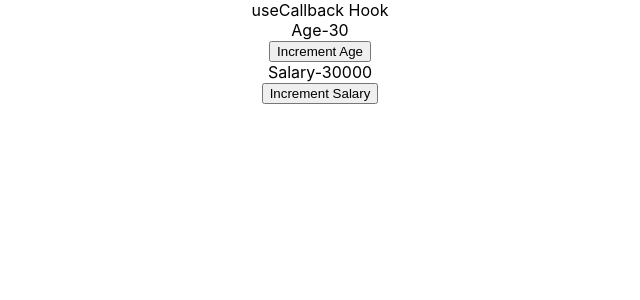
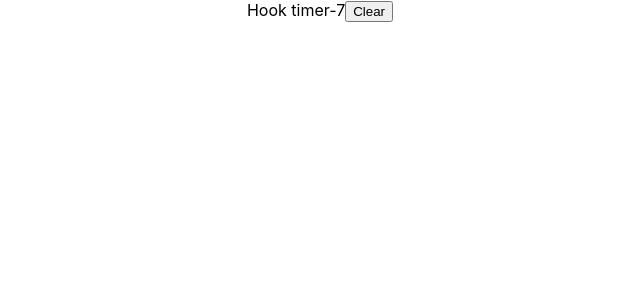
Before and after one commit to RoshniGuptaa/React_hooks, a React (Create React App) app: page / in a window 1280 px wide. Shown: the top 300 px of the page, without its empty margins (320-960 px from the left). Built offline with nearby package versions, Linux system fonts and the light colour scheme.

Commit message:
usseRef and useMemo

```diff
--- a/src/App.js
+++ b/src/App.js
@@ -1,6 +1,9 @@
 import './App.css';
 import React from 'react'
-import ParentComponent from './useCallback/ParentComponent';
+//import ParentComponent from './useCallback/ParentComponent';
+//import Counter from './useMemo/Counter';
+//import FocusInput from './useRef/FocusInput';
+import HookTimer from './useRef/HookTimer';
 //import CounterOne from './useReducer/CounterOne';
 //import CounterTwo from './useReducer/CounterTwo';
 //import DataFetching from './useReducer/DataFetching';
@@ -47,7 +50,13 @@ function App() {
        {/* <DataFetching></DataFetching> */}
 
        {/* --------------------------useCallBack------------------------------------ */}
-       <ParentComponent></ParentComponent>
+       {/* <ParentComponent></ParentComponent> */}
+
+       {/* @@@@@@@@@@@@@@@@@@@@@@@@@@@@@@@@@@@@@@@@@@@------------useMemo-------------@@@@@@@@@@@@@@@@@@@@@@ */}
+       {/* <Counter></Counter> */}
+       {/* -----------------useRef---------------- */}
+       {/* <FocusInput></FocusInput> */}
+       <HookTimer></HookTimer>
 
     </div>
   );
--- /dev/null
+++ b/src/useMemo/Counter.js
@@ -0,0 +1,31 @@
+import React ,{useState,useMemo}from 'react'
+
+function Counter() {
+
+    const [countOne ,setCountOne]=useState(0)
+    const[countTwo,setCountTwo]=useState(0)
+
+    const incrementOne=()=>{
+        setCountOne(countOne+1)
+    }
+    const incrementTwo=()=>{
+        setCountTwo(countTwo+2)
+    }
+    const isEven= useMemo(()=>{
+        return countOne % 2 === 0
+    },[countOne])
+
+  return (
+    <div>
+      <div>
+        <button onClick={incrementOne}>Count one-{countOne}</button>
+        <span>{isEven?"Even":"Odd"}</span>
+      </div>
+      <div>
+        <button onClick={incrementTwo}>Count one-{countTwo}</button>
+      </div>
+    </div>
+  )
+}
+
+export default Counter
--- /dev/null
+++ b/src/useRef/FocusInput.js
@@ -0,0 +1,14 @@
+import React,{useEffect,useRef} from 'react'
+//Focusing element with help of ref
+export default function FocusInput() {
+
+    const inputRef = useRef(null);
+  useEffect(()=>{
+         inputRef.current.focus();
+  },[])
+  return (
+    <div>
+      <input ref={inputRef} type='text'></input>
+    </div>
+  )
+}
--- /dev/null
+++ b/src/useRef/HookTimer.js
@@ -0,0 +1,20 @@
+import React,{useState,useEffect,useRef} from 'react'
+
+export default function HookTimer() {
+    const [timer,setTimer]=useState(0)
+    const intervalRef=useRef()
+    useEffect(()=>{
+        intervalRef.current=setInterval(() => {
+            setTimer  (prevTimer=>prevTimer+1)
+        }, 1000)
+        return()=>{
+            clearInterval(intervalRef.current)
+        }
+    },[])
+  return (
+    <div>
+      Hook timer-{timer}
+      <button onClick={()=>clearInterval(intervalRef.current)}>Clear</button>
+    </div>
+  )
+}
```
